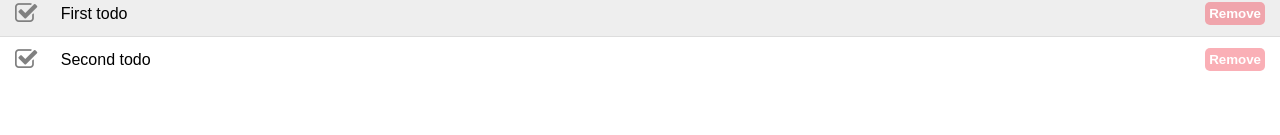
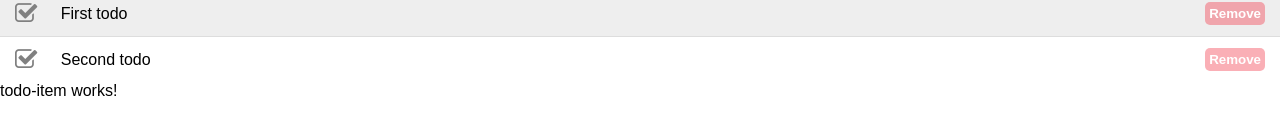
Before and after one commit to Brandel-T/ToDo-app-Angular, an Angular app: page / in a window 1280 px wide. Shown: the part 175-310 px from the top of the page. Built offline with nearby package versions, Linux system fonts and the light colour scheme; a web font is replaced by a local one.

Commit message:
add a todo-item component for more Todos details(after adding all changed files)

```diff
--- a/src/app/app.module.ts
+++ b/src/app/app.module.ts
@@ -5,11 +5,13 @@
 import { FormsModule } from '@angular/forms';
 
 import { TodosComponent } from './components/todos/todos.component';
+import { TodoItemComponent } from './components/todo-item/todo-item.component';
 
 @NgModule({
   declarations: [
     AppComponent,
-    TodosComponent
+    TodosComponent,
+    TodoItemComponent
   ],
   imports: [
     BrowserModule,
--- /dev/null
+++ b/src/app/components/todo-item/todo-item.component.html
@@ -0,0 +1 @@
+<p>todo-item works!</p>
--- /dev/null
+++ b/src/app/components/todo-item/todo-item.component.ts
@@ -0,0 +1,21 @@
+import { Component, OnInit, Input } from '@angular/core';
+
+import { Todo } from '../../models/todo';
+
+@Component({
+  selector: 'app-todo-item',
+  templateUrl: './todo-item.component.html',
+  styleUrls: ['./todo-item.component.scss']
+})
+export class TodoItemComponent implements OnInit {
+
+  @Input() todoItem?: Todo[];
+
+  constructor() { }
+
+  ngOnInit(): void {
+    console.log(this.todoItem);
+
+  }
+
+}
--- a/src/app/components/todos/todos.component.html
+++ b/src/app/components/todos/todos.component.html
@@ -16,3 +16,4 @@
         <button class="delete" (click)="deleteTodo( i )" >Remove</button>
     </div>
 </div>
+<app-todo-item [todoItem]="todos" ></app-todo-item>
```
Also changed, not shown: src/app/components/todo-item/todo-item.component.scss (added), 1 other file (tests, documents, lock files or other folders).
